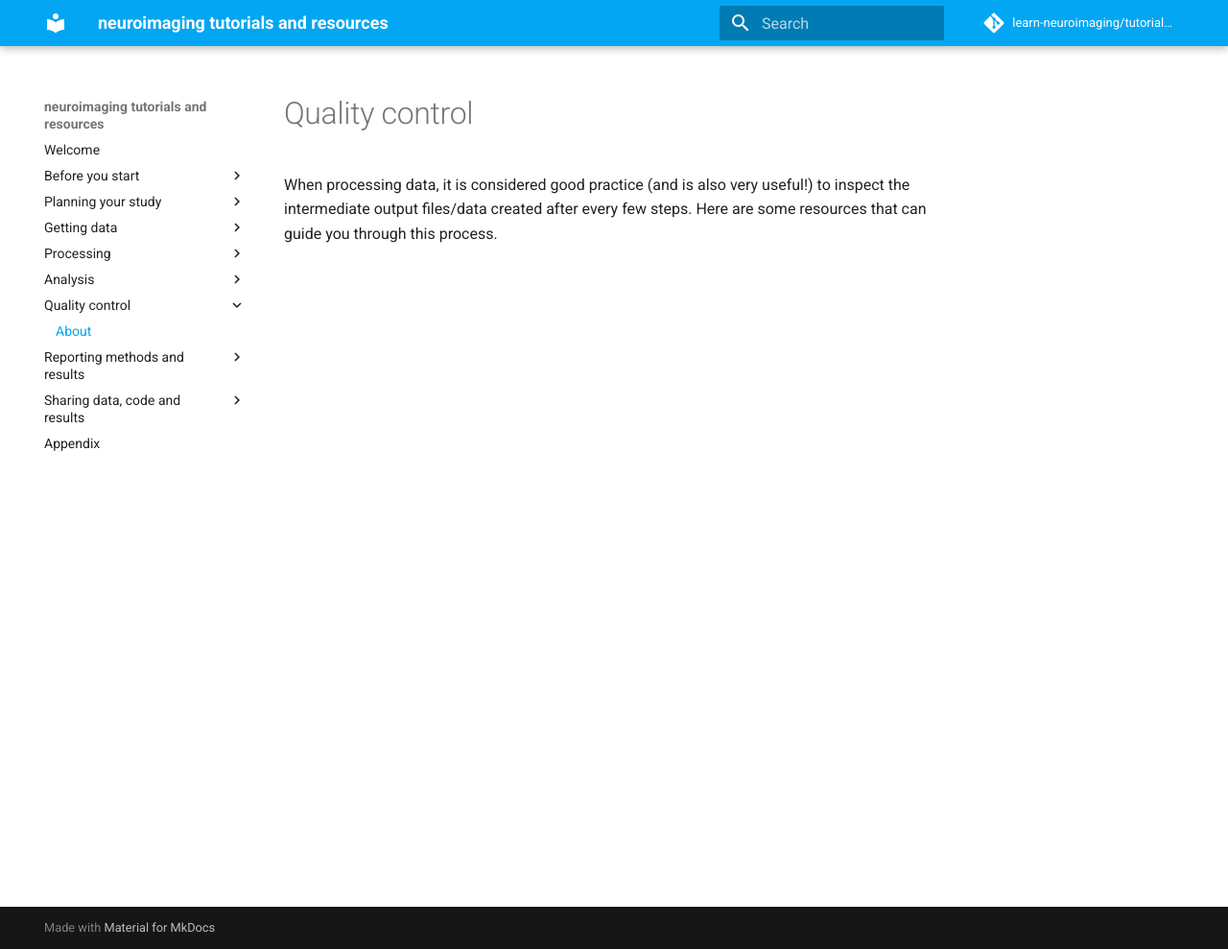
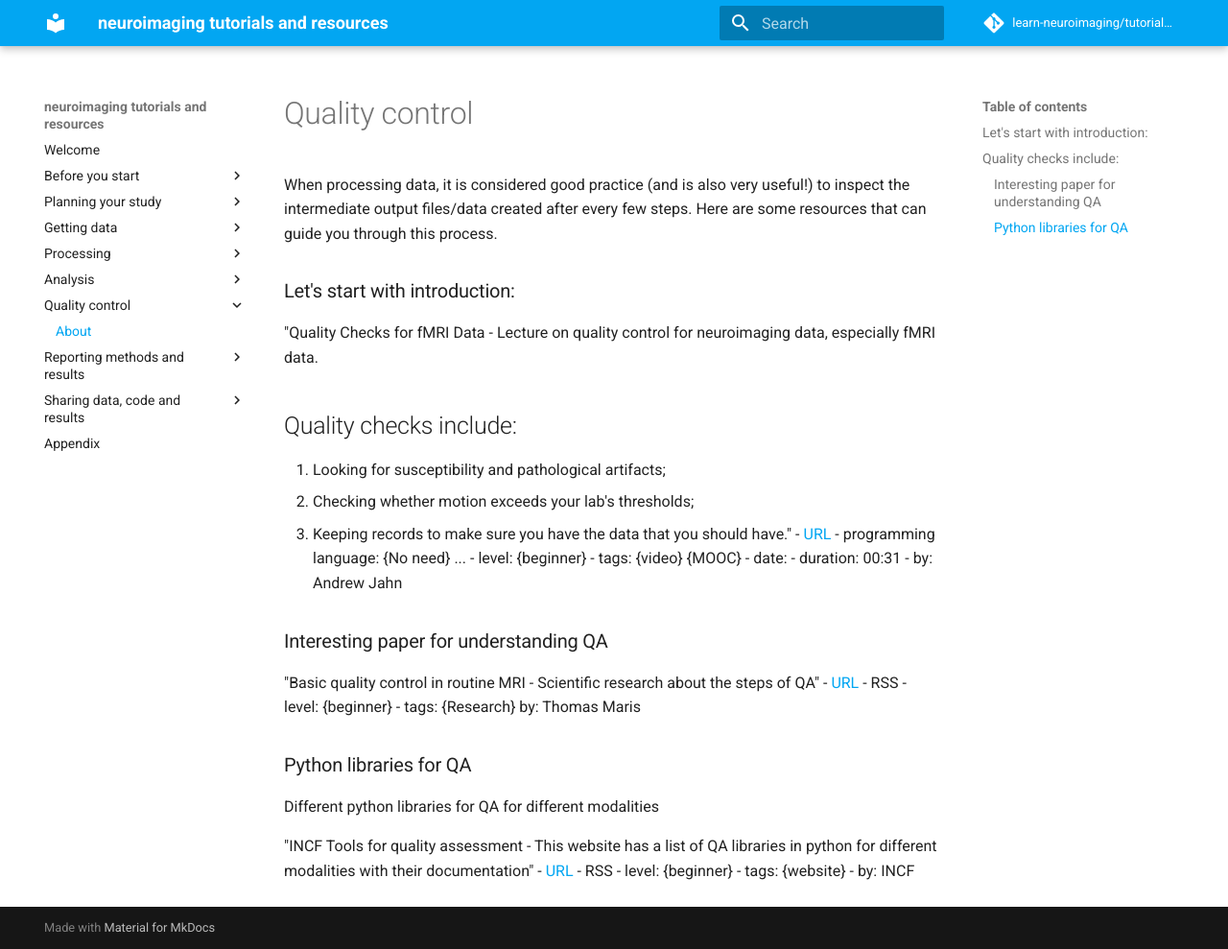
Before and after one commit to learn-neuroimaging/hitchhackers_guide_brain, an MkDocs documentation site: the page built from docs/06-quality-control.md, in a window 1280 px wide and 989 px high. Shown: the whole window at 96% size. Built offline with MkDocs 1.6.1 and Material for MkDocs 9.7.7, drawn with Linux system fonts in a browser that asks for light colours; comment, search, counter and statistics services are not loaded.

Commit message:
Update 06-quality-control.md

```diff
--- a/docs/06-quality-control.md
+++ b/docs/06-quality-control.md
@@ -1,3 +1,29 @@
 # Quality control
 
 When processing data, it is considered good practice (and is also very useful!) to inspect the intermediate output files/data created after every few steps. Here are some resources that can guide you through this process.
+
+###Let's start with introduction:
+
+
+"Quality Checks for fMRI Data - Lecture on quality control for neuroimaging data, especially fMRI data.
+##Quality checks include:
+
+1. Looking for susceptibility and pathological artifacts;
+2. Checking whether motion exceeds your lab's thresholds;
+3. Keeping records to make sure you have the data that you should have." -
+[URL]( https://www.youtube.com/watch?v=fvv2dr3pT7I ) - programming language: {No need} ... - level: {beginner} - tags: {video} {MOOC} - date: - duration: 00:31 - by: Andrew Jahn
+
+
+### Interesting paper for understanding QA
+
+"Basic quality control in routine MRI - Scientific research about the steps of QA" -
+[URL]( https://www.sciencedirect.com/science/article/abs/pii/S112017971630401X ) - RSS -
+level: {beginner} -
+tags: {Research}
+by: Thomas Maris
+
+###Python libraries for QA
+Different python libraries for QA for different modalities
+
+"INCF Tools for quality assessment - This website has a list of QA libraries in python for different modalities with their documentation" -
+[URL]( https://incf.github.io/niQC/tools) - RSS - level: {beginner} - tags: {website} - by: INCF
```
